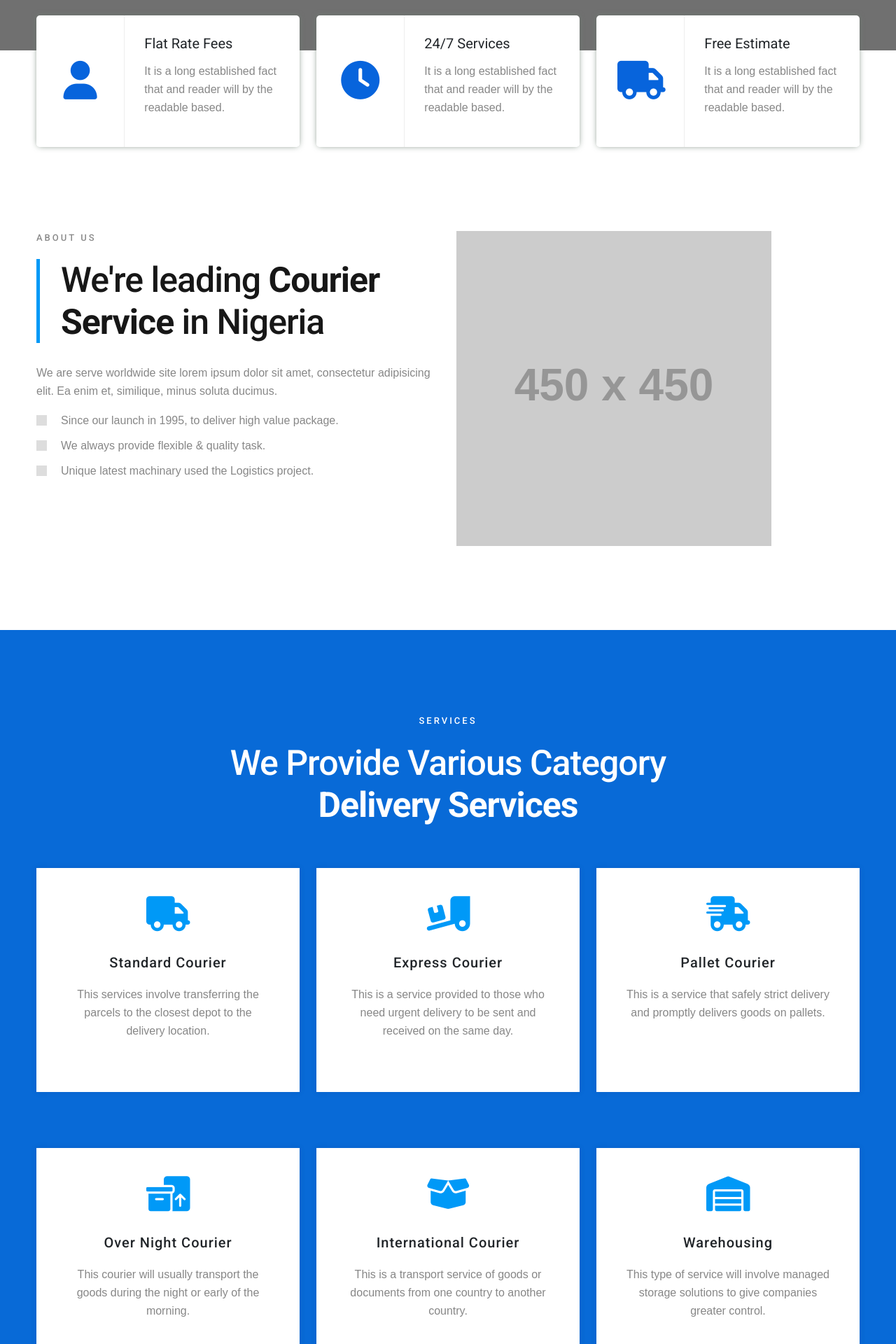
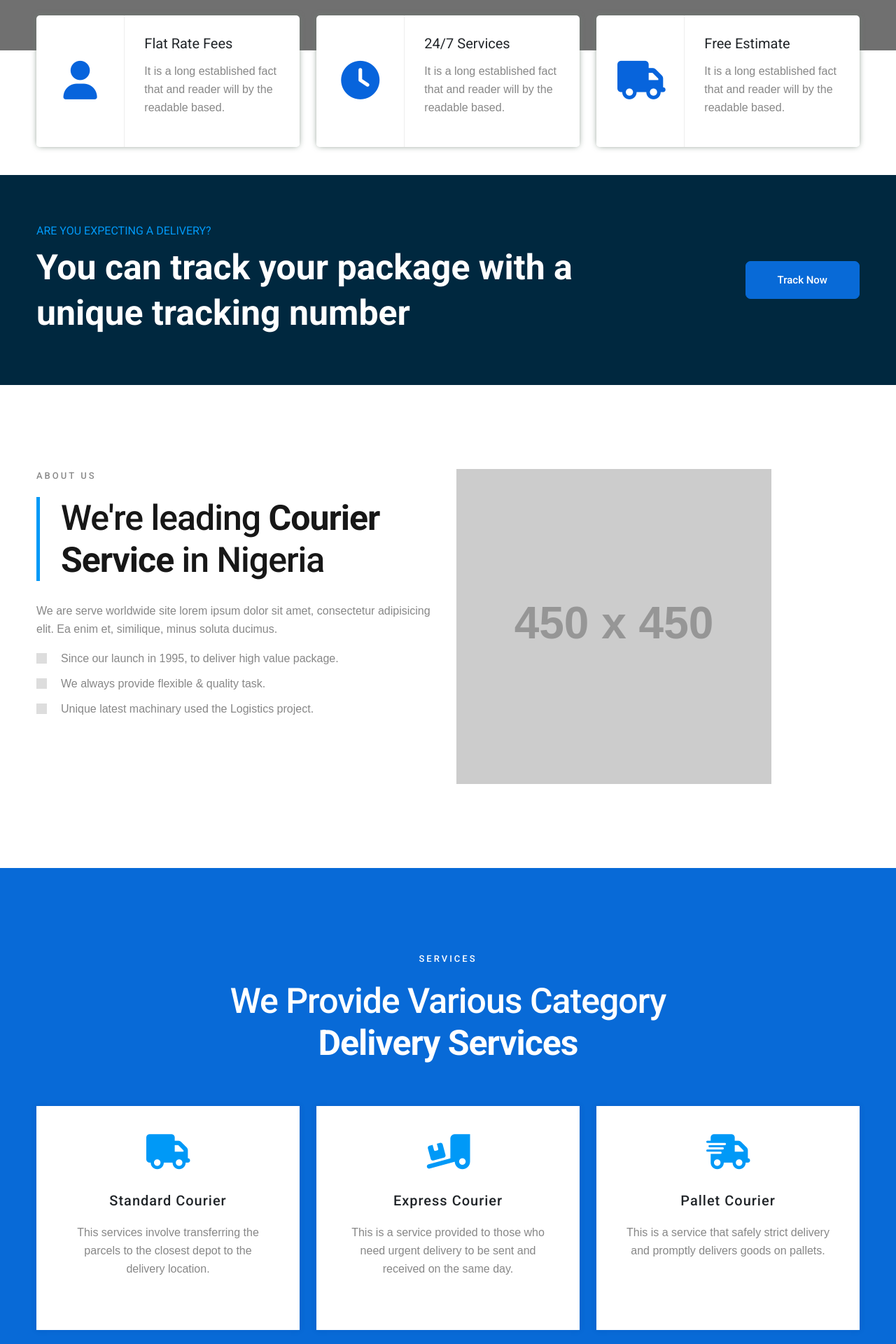
Before and after one commit to Pythonian/globeasylogistics, a Django app: page / in a window 1280 px wide. Shown: the part 518-2438 px from the top of the page at 70% size. Run offline with Django 5.2, Linux system fonts and the light colour scheme; grey boxes labelled with a size stand in for pictures from a placeholder-image service; some libraries are stand-ins or nearby versions; some web fonts are replaced.

Commit message:
updated homepage

```diff
--- a/templates/home.html
+++ b/templates/home.html
@@ -81,6 +81,23 @@
                             </div>
                         </div>
                     </div>
+                </div>
+            </div>
+        </div>
+    </div>
+</div>
+
+<!-- Tracking Area -->
+<div id="cta-2" class="cta-area mt-40">
+    <div class="container">
+        <div class="row align-items-center">
+            <div class="col-md-8 col-12">
+                <h6>Are you expecting a Delivery?</h6>
+                <h2>You can track your package with a unique tracking number</h2>
+            </div>
+            <div class="col-md-4 text-end">
+                <div class="contact-info">
+                    <a href="{% url 'track' %}" class="theme-btn">Track Now</a>
                 </div>
             </div>
         </div>
@@ -250,11 +267,11 @@
     <div class="container">
         <div class="row">
             <div class="col-lg-6">
-                <div class="faq-bg">
-                    <img src="https://placehold.co/500x600" alt="">
-                </div>
+
+                <img src="https://placehold.co/500x600" alt="">
+
             </div>
-            <div class="col-lg-6 mt-40">
+            <div class="col-lg-6 mt-40 mb-50">
                 <div class="faq-content-wrapper">
                     <div class="section-title">
                         <h6>FAQ</h6>
--- a/templates/partials/_header.html
+++ b/templates/partials/_header.html
@@ -31,7 +31,7 @@
 
                 <div class="mobile-nav-bar d-block col-sm-1 col-6 d-lg-none">
                     <div class="mobile-nav-wrap">
-                        <div id="hamburger">
+                        <div id="hamburger" class="me-3">
                             <i class="fa-solid fa-bars"></i>
                         </div>
                         <!-- mobile menu - responsive menu -->
--- a/templates/track.html
+++ b/templates/track.html
@@ -103,7 +103,7 @@
 
 {% include "partials/_breadcrumb.html" with section_title="Track Package" %}
 
-<!-- Service Area -->
+<!-- Tracking Area -->
 <div class="serv-area section-padding">
     <div class="container">
         <div class="row">
```
